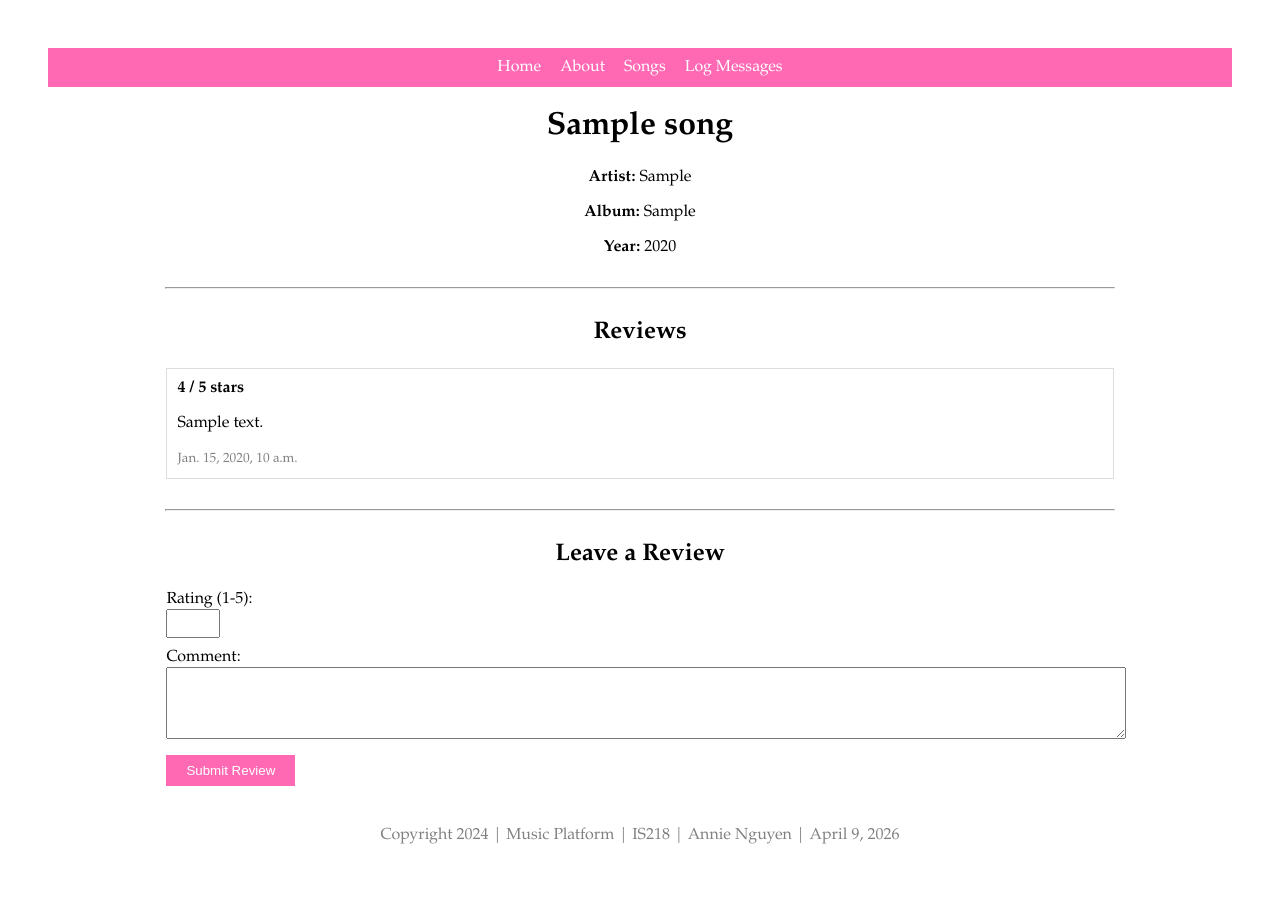
After one commit to zgnhauc/musicapp, a Django app: page /songs/1/ in a window 1280 px wide. The commit adds this page. Run offline with Django 5.2, Linux system fonts and the light colour scheme; tables that the repository leaves empty hold one stand-in row (values such as "Sample post").

Commit message:
push with bug

```diff
--- a/music/admin.py
+++ b/music/admin.py
@@ -1,5 +1,8 @@
 
 from django.contrib import admin
-from .models import LogMessage
+from .models import LogMessage, Song, Rating, ListeningHistory
 
 admin.site.register(LogMessage)
+admin.site.register(Song)
+admin.site.register(Rating)
+admin.site.register(ListeningHistory)
--- /dev/null
+++ b/music/templates/music/song_detail.html
@@ -0,0 +1,37 @@
+{% extends "musicplatform/layout.html" %}
+
+{% block title %}{{ song.title }}{% endblock %}
+
+{% block content %}
+<h1>{{ song.title }}</h1>
+<p><strong>Artist:</strong> {{ song.artist }}</p>
+<p><strong>Album:</strong> {{ song.album }}</p>
+<p><strong>Year:</strong> {{ song.release_year }}</p>
+
+<hr style="width: 80%; margin: 30px auto;">
+
+<h2>Reviews</h2>
+<div style="width: 80%; margin: 0 auto; text-align: left;">
+    {% for rating in ratings %}
+    <div style="border: 1px solid #ddd; padding: 10px; margin-bottom: 10px;">
+        <strong>{{ rating.rating }} / 5 stars</strong>
+        <p>{{ rating.comment }}</p>
+        <small style="color: gray;">{{ rating.created_at }}</small>
+    </div>
+    {% empty %}
+    <p>No reviews yet. Be the first!</p>
+    {% endfor %}
+</div>
+
+<hr style="width: 80%; margin: 30px auto;">
+
+<h2>Leave a Review</h2>
+<form method="post" style="width: 80%; margin: 0 auto; text-align: left;">
+    {% csrf_token %}
+    <label>Rating (1-5):</label><br>
+    <input type="number" name="rating" min="1" max="5" required style="margin-bottom: 10px; padding: 5px;"><br>
+    <label>Comment:</label><br>
+    <textarea name="comment" rows="4" style="width: 100%; padding: 5px; margin-bottom: 10px;"></textarea><br>
+    <button type="submit" style="background-color: hotpink; color: white; padding: 8px 20px; border: none; cursor: pointer;">Submit Review</button>
+</form>
+{% endblock %}
--- a/music/views.py
+++ b/music/views.py
@@ -1,7 +1,25 @@
-from django.shortcuts import render
-from .models import LogMessage
+from django.shortcuts import render, get_object_or_404
+from .models import LogMessage, Song, Rating
 
 def home(request):
-    # This fetches all logs from the database to show on your home page
     logs = LogMessage.objects.all()
     return render(request, 'musicplatform/home.html', {'logs': logs})
+
+def about(request):
+    return render(request, 'musicplatform/about.html')
+
+def songs(request):
+    songs = Song.objects.all()
+    return render(request, 'music/songs.html', {'songs': songs})
+
+def song_detail(request, song_id):
+    song = get_object_or_404(Song, id=song_id)
+    ratings = Rating.objects.filter(song=song)
+
+    if request.method == 'POST':
+        rating_value = request.POST.get('rating')
+        comment = request.POST.get('comment', '')
+        Rating.objects.create(song=song, rating=rating_value, comment=comment)
+        ratings = Rating.objects.filter(song=song)
+
+    return render(request, 'music/song_detail.html', {'song': song, 'ratings': ratings})
--- a/musicplatform/templates/musicplatform/layout.html
+++ b/musicplatform/templates/musicplatform/layout.html
@@ -9,10 +9,10 @@
     </head>
 
     <body style="text-align: center; font-family: Garamond, sans-serif; padding: 40px;">
-        <nav style="background-color: blue; padding: 10px; text-align: center; margin-bottom: 20px;">
+        <nav style="background-color: hotpink; padding: 10px; text-align: center; margin-bottom: 20px;">
             <a href="/" style="color: white; margin-right: 15px; text-decoration: none;">Home</a>
-            <a href="/about" style="color: white; margin-right: 15px; text-decoration: none;">About</a>
-
+            <a href="/about/" style="color: white; margin-right: 15px; text-decoration: none;">About</a>
+            <a href="/songs/" style="color: white; margin-right: 15px; text-decoration: none;">Songs</a>
             <a href="{% url 'home' %}" style="color: white; text-decoration: none;">Log Messages</a>
         </nav>
 
--- a/musicplatform/urls.py
+++ b/musicplatform/urls.py
@@ -16,12 +16,14 @@ Including another URLconf
 """
 from django.contrib import admin
 from django.urls import path
-from musicplatform import views
+from music import views
 
 urlpatterns = [
     path('admin/', admin.site.urls),
     path('', views.home, name='home'),
     path('about/', views.about),
+    path('songs/', views.songs, name='songs'),
+    path('songs/<int:song_id>/', views.song_detail, name='song_detail'),
 ]
 
 from django.contrib.staticfiles.urls import staticfiles_urlpatterns
```
Also changed, not shown: music/templates/music/songs.html (added, +30 -0 lines), musicplatform/settings.py (+0 -9 lines).
